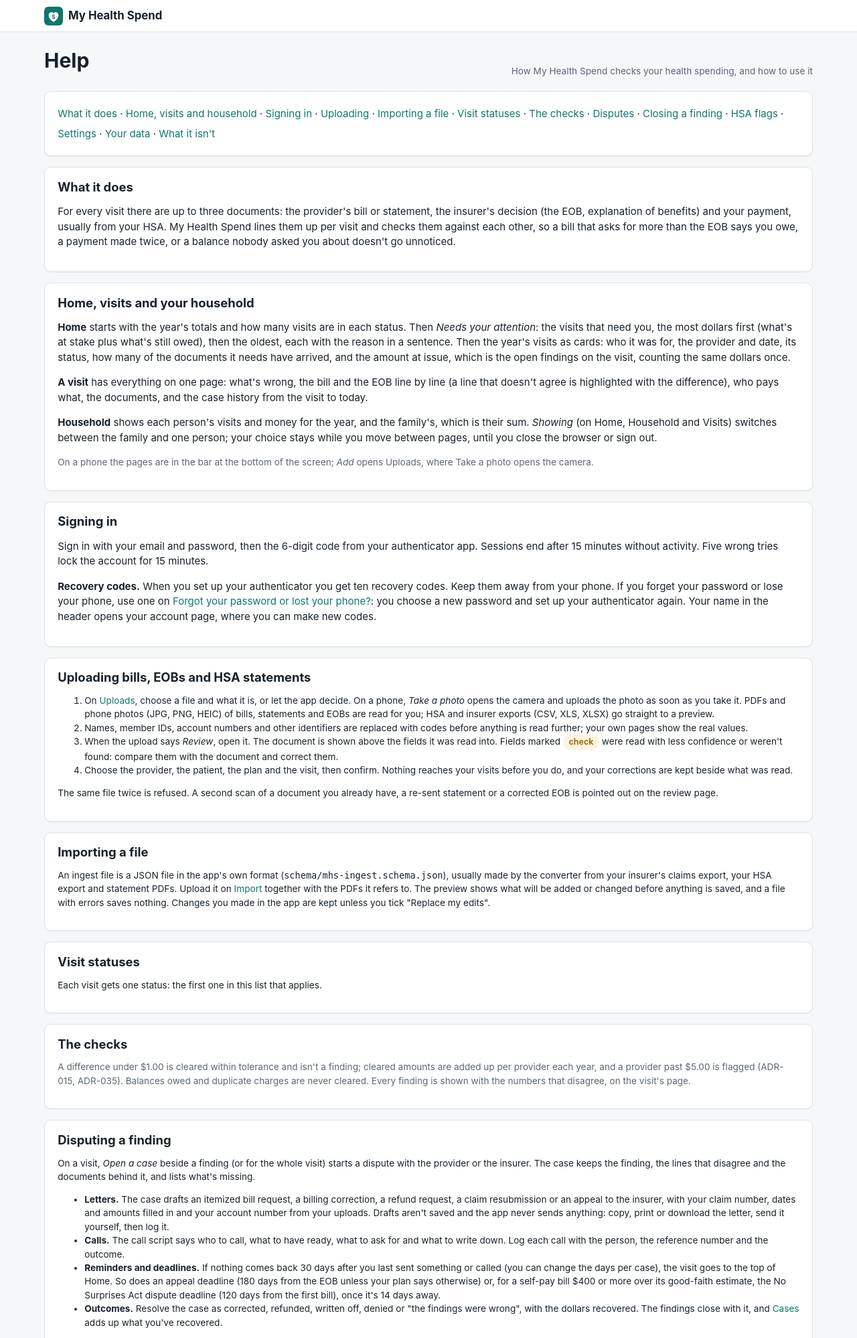
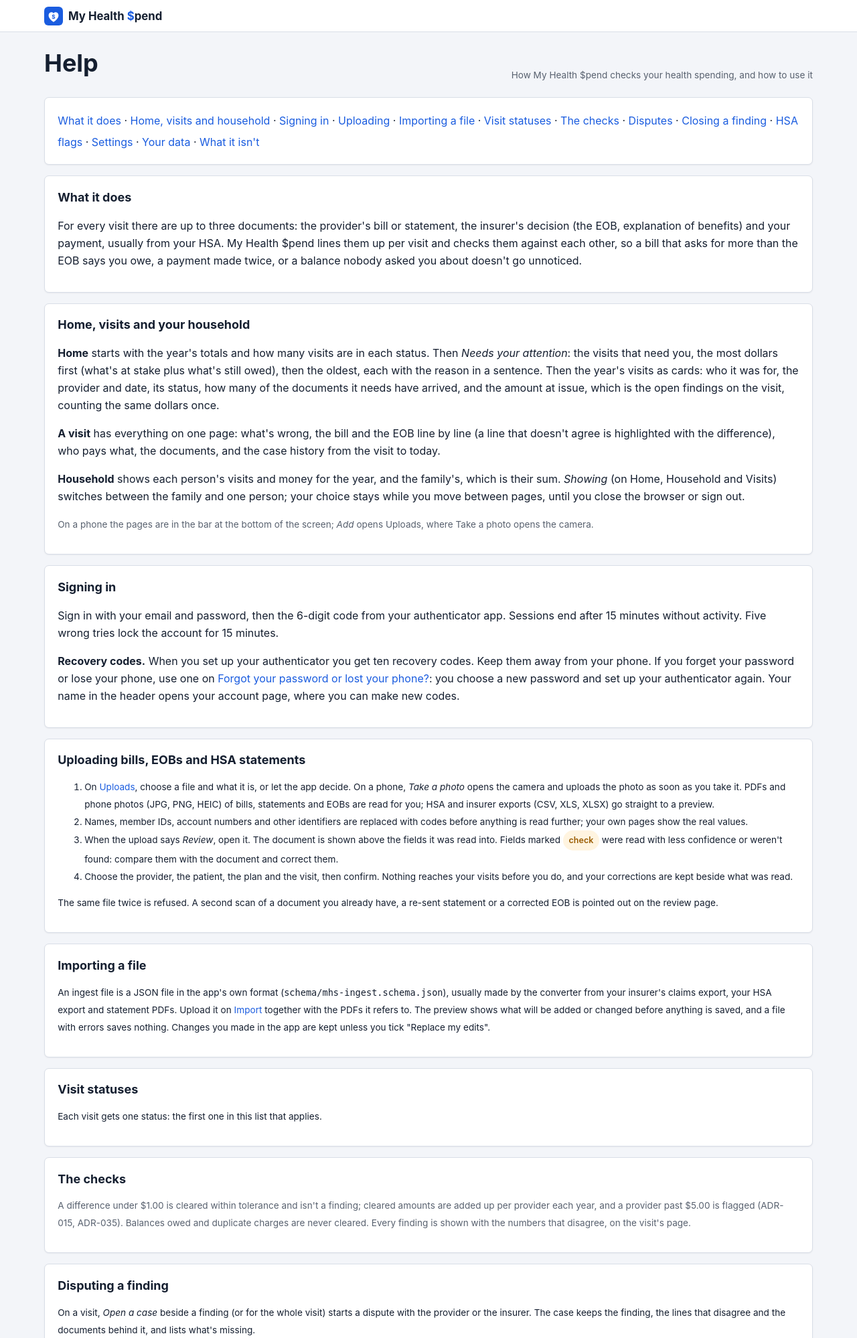
Before and after one commit to dhuovinen/my-health-spend, a Python web app: template src/mhs/web/templates/help.html in a window 1280 px wide. Shown: the top 1998 px of the page at 67% size. Run offline with Jinja, Linux system fonts and the light colour scheme; the template is opened without the code that fills it, so the values that code supplies are empty.

Commit message:
feat(web): move the app to the UI guide's blue tokens
Tokens, radii, type scale, flat hero, $pend wordmark and blue favicon, in light
and dark. Manrope and DM Sans are named in the stack but not self-hosted yet.

Co-Authored-By: Claude Opus 5.5 <noreply@anthropic.com>

```diff
--- a/src/mhs/web/static/style.css
+++ b/src/mhs/web/static/style.css
@@ -1,15 +1,19 @@
 :root {
-  --bg: #f6f7f9; --surface: #ffffff; --surface-2: #f0f2f5; --text: #18212b; --muted: #5b6673;
-  --border: #dde2e8; --accent: #0f766e; --accent-ink: #ffffff; --accent-soft: #e3f3f1;
+  --bg: #f3f5f9; --surface: #ffffff; --surface-2: #f2f5fb; --text: #151f30; --muted: #58616f;
+  --border: #d9dee7; --input-border: #6e7787; --accent: #1a5cdf; --accent-ink: #ffffff; --accent-soft: #e5efff;
+  --dark-surface: #131d2d;
   --bad: #b42318; --bad-soft: #fdecea; --warn: #9a5b00; --warn-soft: #fff4e0;
   --info: #1d5fbf; --info-soft: #e8f0fc; --good: #1a7f37; --good-soft: #e7f5ea;
   --idle: #5b6673; --idle-soft: #eef0f3;
-  --radius: 10px; --shadow: 0 1px 2px rgba(16, 24, 40, .06);
+  --radius: 7px; --radius-sm: 6px; --radius-btn: 5px; --shadow: 0 1px 2px rgba(16, 24, 40, .06);
+  --font-text: "DM Sans", -apple-system, BlinkMacSystemFont, "Segoe UI", Roboto, Helvetica, Arial, sans-serif;
+  --font-display: "Manrope", var(--font-text);
 }
 @media (prefers-color-scheme: dark) {
   :root {
-    --bg: #11161c; --surface: #19212a; --surface-2: #212b36; --text: #e6ebf0; --muted: #9aa6b2;
-    --border: #2c3845; --accent: #2bb3a3; --accent-ink: #062420; --accent-soft: #143430;
+    --bg: #131d2d; --surface: #182334; --surface-2: #1d2e4d; --text: #f6f9fc; --muted: #adb5c1;
+    --border: #2f3b4f; --input-border: #7a889c; --accent: #7ea8ff; --accent-ink: #0b1a36; --accent-soft: #1d2e4d;
+    --dark-surface: #0e1623;
     --bad: #ff8a80; --bad-soft: #3a1d1b; --warn: #ffc266; --warn-soft: #3a2c12;
     --info: #8cb8ff; --info-soft: #1a2a44; --good: #6fd38a; --good-soft: #17301f;
     --idle: #9aa6b2; --idle-soft: #26303b; --shadow: none;
@@ -17,11 +21,12 @@
 }
 * { box-sizing: border-box; }
 body { margin: 0; background: var(--bg); color: var(--text);
-  font: 15px/1.5 -apple-system, BlinkMacSystemFont, "Segoe UI", Roboto, Helvetica, Arial, sans-serif; }
+  font: 16px/26px var(--font-text); }
 a { color: var(--accent); text-decoration: none; }
 a:hover { text-decoration: underline; }
-h1, h2, h3 { line-height: 1.2; margin: 0 0 .5rem; }
-h2 { font-size: 1.15rem; }
+h1, h2, h3 { font-family: var(--font-display); font-weight: 700; line-height: 1.5; margin: 0 0 .5rem; }
+h1 { font-size: 2.25rem; line-height: 1.25; font-weight: 750; }
+h2 { font-size: 1.125rem; }
 h3 { font-size: 1rem; }
 .muted { color: var(--muted); }
 .small { font-size: .85rem; }
@@ -30,14 +35,15 @@ h3 { font-size: 1rem; }
 /* header */
 .topbar { background: var(--surface); border-bottom: 1px solid var(--border); position: sticky; top: 0; z-index: 5; }
 .topbar .inner { max-width: 1180px; margin: 0 auto; padding: .6rem 16px; display: flex; align-items: center; gap: 1.25rem; }
-.brand { display: flex; align-items: center; gap: .5rem; font-weight: 700; color: var(--text); font-size: 1.05rem; }
+.brand { display: flex; align-items: center; gap: .5rem; font-family: var(--font-display); font-weight: 750; color: var(--text); font-size: 1.05rem; }
 .brand img { width: 28px; height: 28px; }
+.dollar { color: var(--accent); }
 .nav { display: flex; gap: .25rem; flex-wrap: wrap; }
-.nav a { color: var(--muted); padding: .35rem .65rem; border-radius: 8px; font-weight: 500; }
+.nav a { color: var(--muted); padding: .35rem .65rem; border-radius: var(--radius-sm); font-weight: 500; }
 .nav a.active, .nav a:hover { color: var(--text); background: var(--surface-2); text-decoration: none; }
 .icons { margin-left: auto; display: flex; gap: .25rem; }
 .icon-btn { display: inline-flex; width: 36px; height: 36px; align-items: center; justify-content: center;
-  border-radius: 8px; color: var(--muted); }
+  border-radius: var(--radius-btn); color: var(--muted); }
 .icon-btn:hover, .icon-btn.active { background: var(--surface-2); color: var(--text); text-decoration: none; }
 .icon-btn svg { width: 20px; height: 20px; }
 
--- a/src/mhs/web/templates/base.html
+++ b/src/mhs/web/templates/base.html
@@ -3,7 +3,7 @@
 <head>
   <meta charset="utf-8">
   <meta name="viewport" content="width=device-width, initial-scale=1">
-  <title>{% block title %}My Health Spend{% endblock %} · MH$</title>
+  <title>{% block title %}My Health $pend{% endblock %} · MH$</title>
   <link rel="icon" href="/static/favicon.svg" type="image/svg+xml">
   <link rel="stylesheet" href="/static/style.css">
   <script src="/static/app.js" defer></script>
@@ -12,7 +12,7 @@
 {% set path = request.url.path %}
 <header class="topbar">
   <div class="inner">
-    <a class="brand" href="/"><img src="/static/favicon.svg" alt="">My Health Spend</a>
+    <a class="brand" href="/" aria-label="My Health Spend"><img src="/static/favicon.svg" alt=""><span>My Health <span class="dollar">$</span>pend</span></a>
     {% if show_nav %}
     <nav class="nav">
       <a href="/" class="{{ 'active' if path == '/' }}">Home</a>
--- a/src/mhs/web/templates/help.html
+++ b/src/mhs/web/templates/help.html
@@ -1,7 +1,7 @@
 {% extends "base.html" %}
 {% block title %}Help{% endblock %}
 {% block content %}
-<div class="page-head"><h1>Help</h1><span class="muted small">How My Health Spend checks your health spending, and how to use it</span></div>
+<div class="page-head"><h1>Help</h1><span class="muted small">How My Health $pend checks your health spending, and how to use it</span></div>
 
 <nav class="card section help-toc">
   <a href="#idea">What it does</a> · <a href="#pages">Home, visits and household</a> · {% if not path_import %}<a href="#signin">Signing in</a> · <a href="#uploads">Uploading</a> · {% endif %}<a href="#import">Importing a file</a> · <a href="#statuses">Visit statuses</a> · <a href="#checks">The checks</a> · <a href="#cases">Disputes</a> · <a href="#accuracy">Closing a finding</a> · <a href="#hsa">HSA flags</a> · <a href="#settings">Settings</a>{% if not path_import %} · <a href="#data">Your data</a>{% endif %} · <a href="#limits">What it isn't</a>
@@ -9,7 +9,7 @@
 
 <section class="card section" id="idea">
   <h2>What it does</h2>
-  <p>For every visit there are up to three documents: the provider's bill or statement, the insurer's decision (the EOB, explanation of benefits) and your payment, usually from your HSA. My Health Spend lines them up per visit and checks them against each other, so a bill that asks for more than the EOB says you owe, a payment made twice, or a balance nobody asked you about doesn't go unnoticed.</p>
+  <p>For every visit there are up to three documents: the provider's bill or statement, the insurer's decision (the EOB, explanation of benefits) and your payment, usually from your HSA. My Health $pend lines them up per visit and checks them against each other, so a bill that asks for more than the EOB says you owe, a payment made twice, or a balance nobody asked you about doesn't go unnoticed.</p>
 </section>
 
 <section class="card section" id="pages">
--- a/src/mhs/web/templates/home.html
+++ b/src/mhs/web/templates/home.html
@@ -5,7 +5,7 @@
 {% set add_url = '/uploads' if session else '/import' %}
 <section class="hero">
   <div>
-    <h1>My Health Spend</h1>
+    <h1 aria-label="My Health Spend">My Health <span class="dollar">$</span>pend</h1>
     <p>Every visit's provider bill, insurance decision and HSA payment, checked against each other, so billing errors and overpayments don't go unseen.</p>
   </div>
   <div class="actions">
```
Also changed, not shown: other parts of src/mhs/web/static/style.css (+13 -13 lines), CLAUDE.md (+1 -1 lines), docs/UI_GUIDE.md (+5 -5 lines), src/mhs/web/static/favicon.svg.
